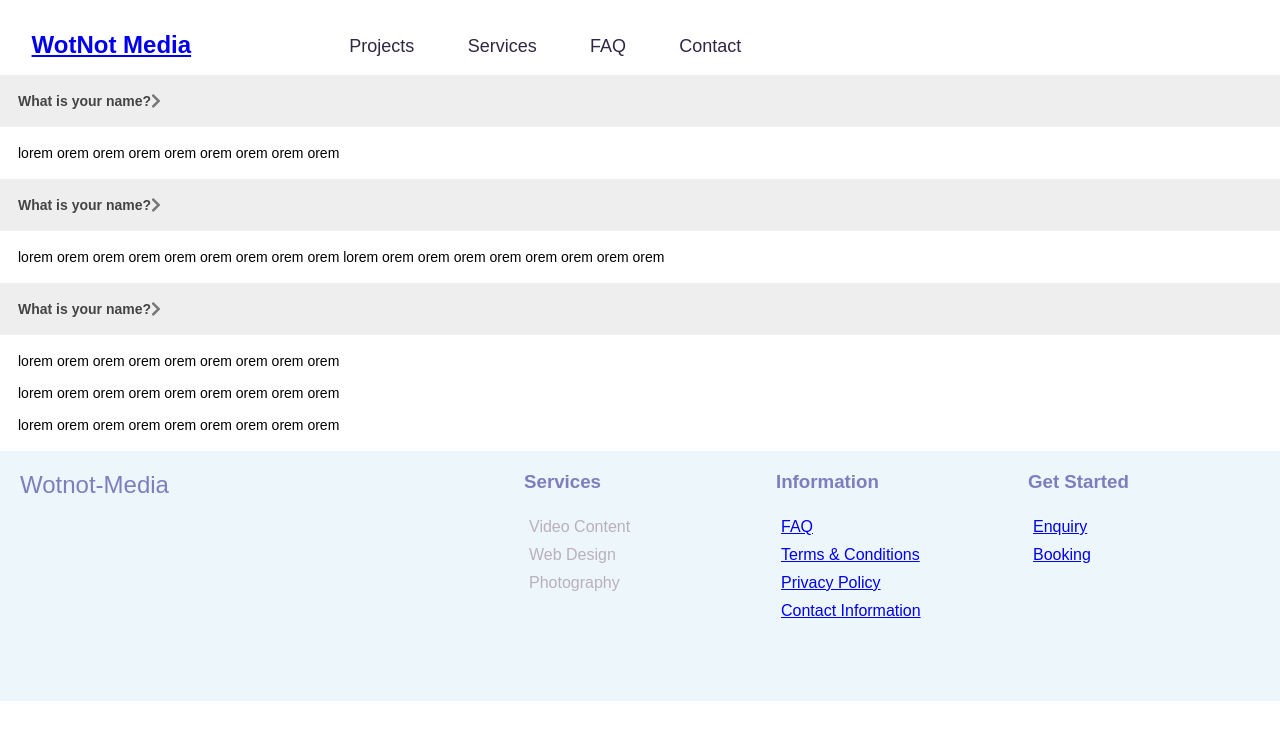
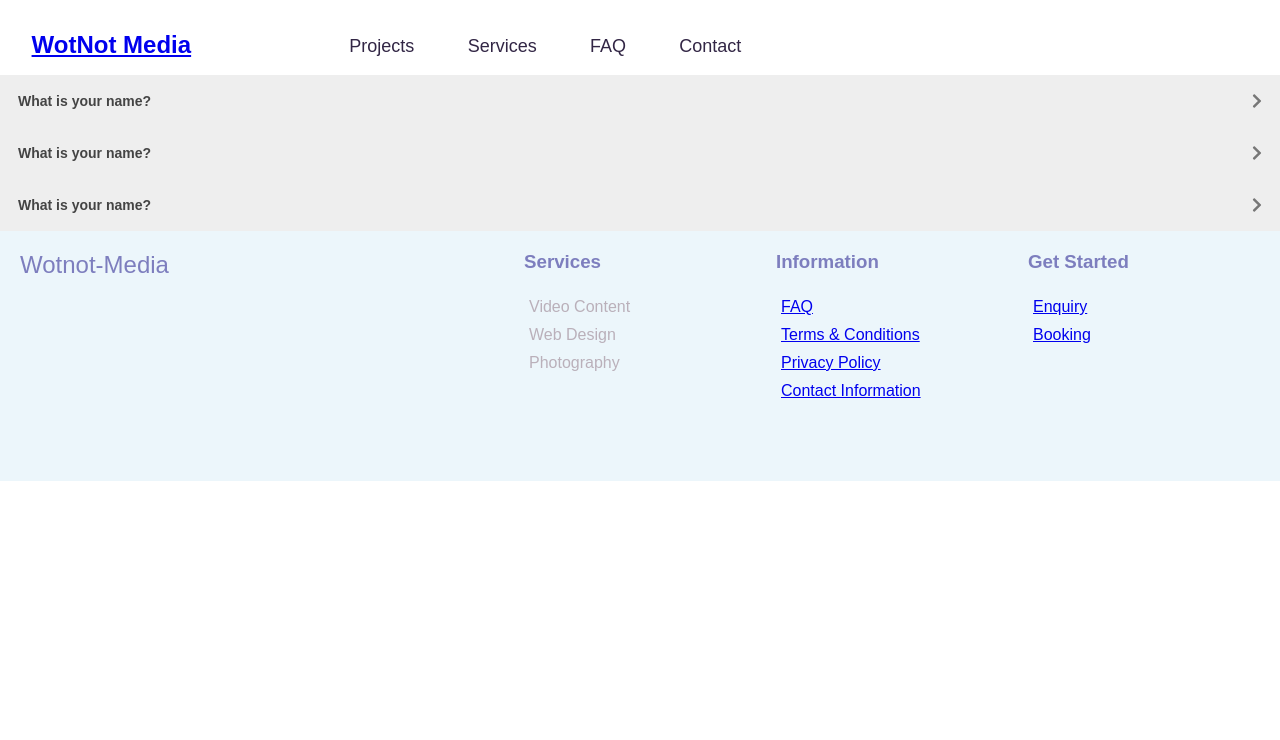
Before and after one commit to WClifford1/wotnot-media-client, a React (Create React App) app: page /FAQ in a window 1280 px wide. Shown: the top 740 px of the page. Built offline with nearby package versions, Linux system fonts and the light colour scheme.

Commit message:
Accordion working

```diff
--- a/src/components/Accordion.jsx
+++ b/src/components/Accordion.jsx
@@ -6,20 +6,25 @@ export default function Accordion(props) {
 
     const [setActive, setActiveState] = useState("");
     const [setHeight, setHeightState] = useState("0px");
+    const [setRotate, setRotateState] = useState("accordion__icon");
 
     const content = useRef(null)
 
     function toggleAccordion() {
         setActiveState(setActive === "" ? "active" : "");
+        setHeightState(setActive === "active" ? "0px" : `${content.current.scrollHeight}px`
+        );
+        setRotateState(setActive === "active" ? "accordion__icon" : "accordion__icon rotate")
+        console.log(content.current.scrollHeight);
     }
 
     return (
         <div className="accordion__section">
             <button className={`accordion ${setActive}`} onClick={toggleAccordion}>
                 <p className="accordion__title">{props.title}</p>
-                <Chevron width={10} fill={"#777"} />
+                <Chevron className={`${setRotate}`} width={10} fill={"#777"} />
             </button>
-            <div className="accordion__content">
+            <div ref={content} style={{ maxHeight: `${setHeight}` }} className="accordion__content">
                 <div className="accordion__text" dangerouslySetInnerHTML={{ __html: props.content }} />
             </div>
         </div>
```
